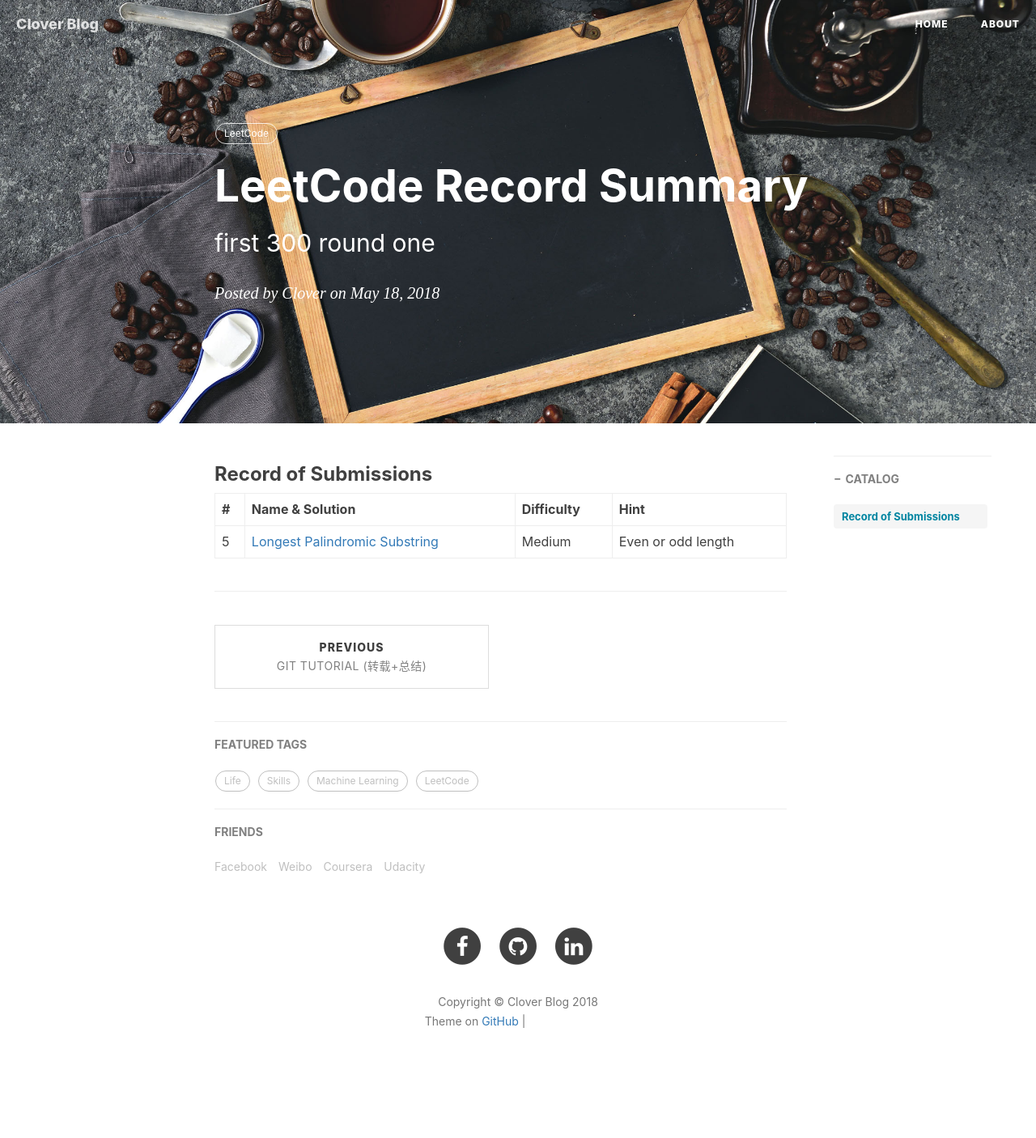
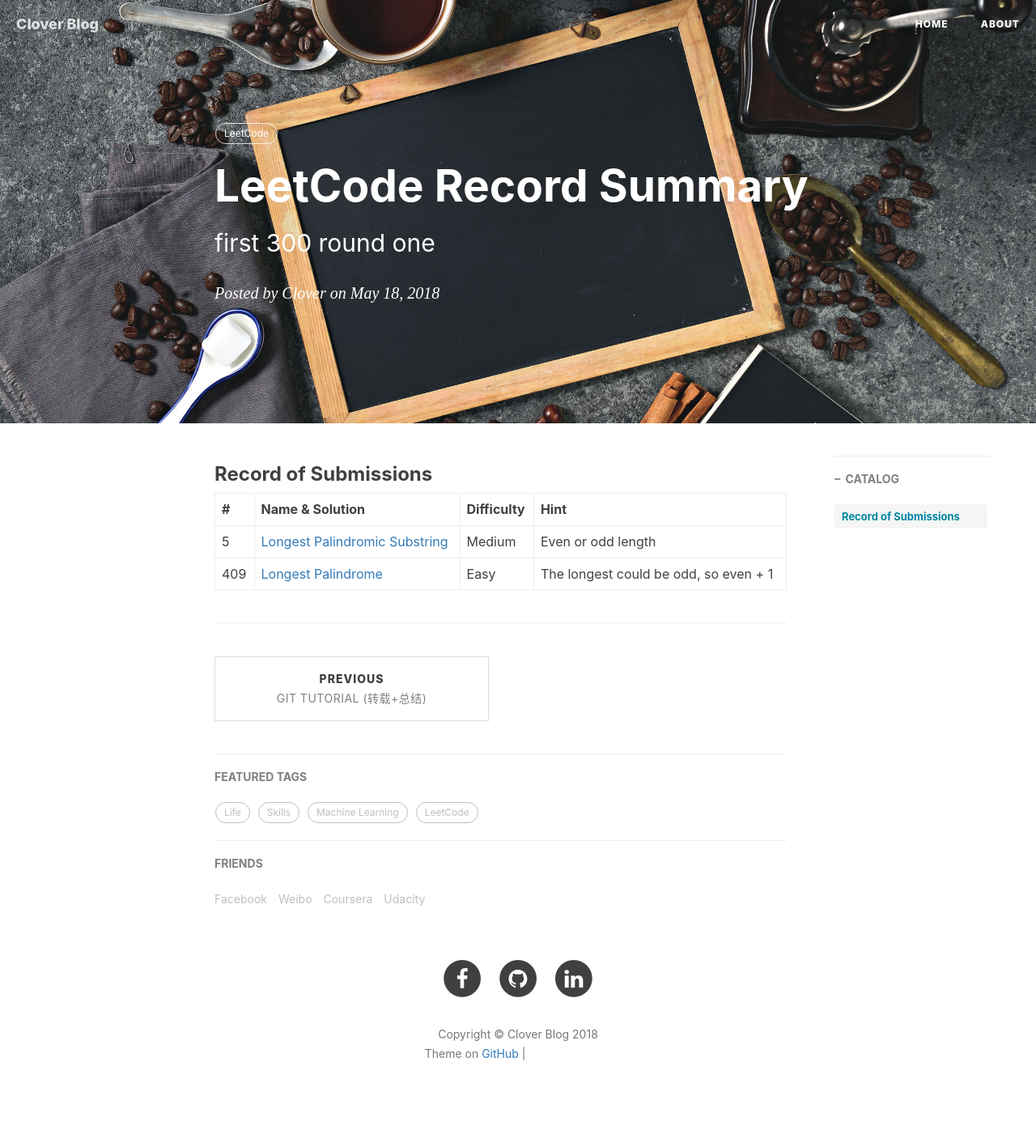
Before and after one commit to ly16/ly16.github.io, a Jekyll site: the page built from _posts/2018-05-18-leetcode-record-round1.md, in a window 1280 px wide. Shown: the whole page at 81% size. Built offline with Jekyll 4.4.1, drawn with Linux system fonts in a browser that asks for light colours; nearby versions of some CDN libraries; comment, search, counter and statistics services are not loaded; before the commit the page ends 1366 px from its top, so only the background shows below that; grey boxes are pictures that could not be loaded.

Commit message:
Update 2018-05-18-leetcode-record-round1.md

```diff
--- a/_posts/2018-05-18-leetcode-record-round1.md
+++ b/_posts/2018-05-18-leetcode-record-round1.md
@@ -16,6 +16,7 @@ tags:
 |    #    | Name & Solution |Difficulty|Hint|
 | ---------- | --- |---|---|
 |5|[Longest Palindromic Substring](https://github.com/ly16/LC-Practice/blob/master/Longest%20Palindromic%20Substring.java)|Medium|Even or odd length|
+|409|[Longest Palindrome](https://github.com/ly16/LC-Practice/blob/master/Longest%20Palindrome.java)|Easy|The longest could be odd, so even + 1|
 
 
 ______________________________________________
```
